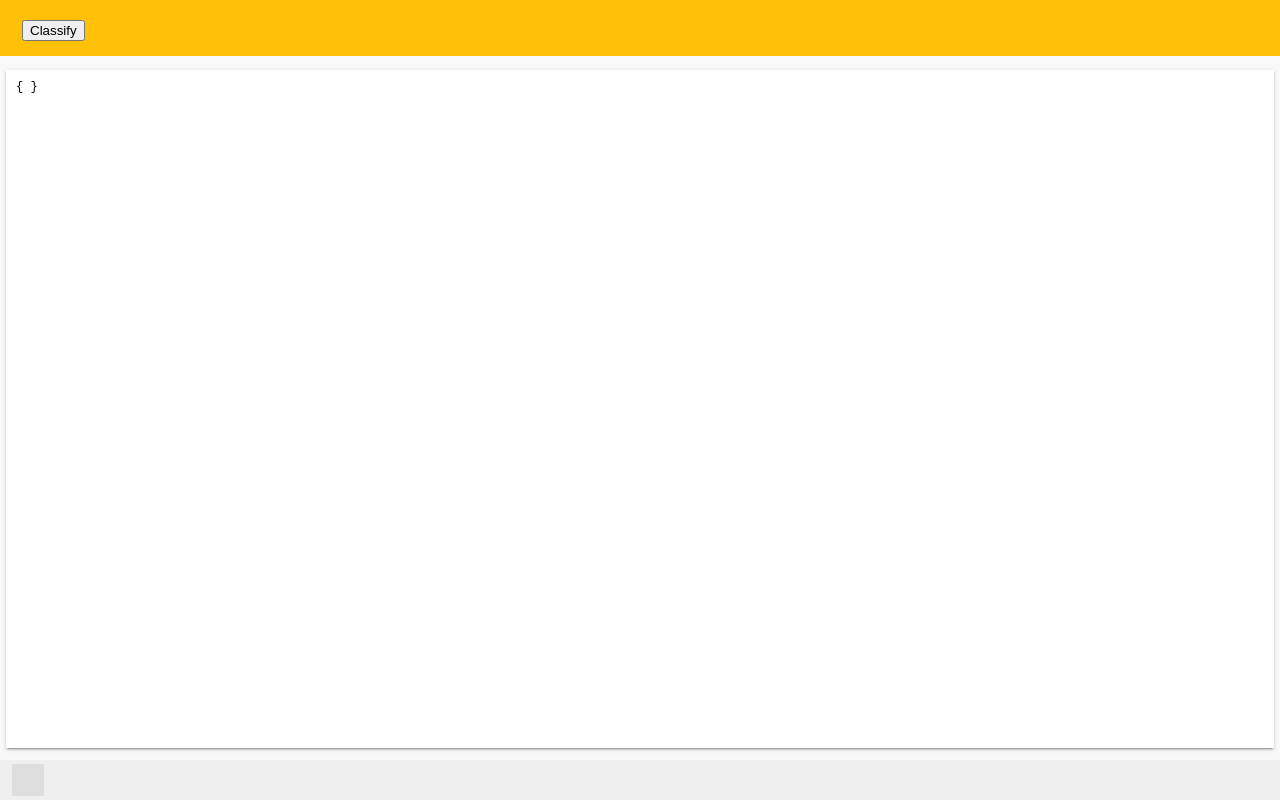
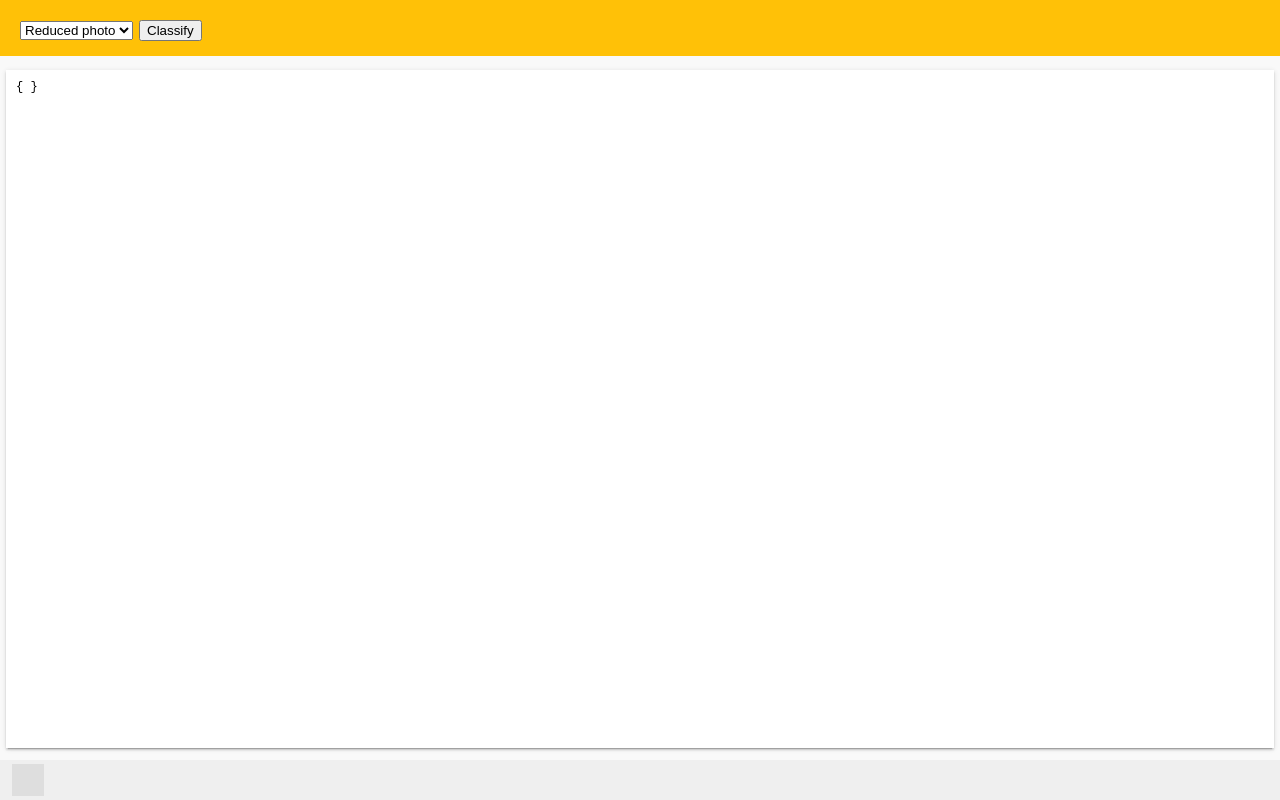
Before and after one commit to daiiz/tfPhotoPalette, a browser extension: page app/play.index.html in a window 1280 px wide. Drawn offline with Linux system fonts and the light colour scheme.

Commit message:
Play画面に画像サイズを選択するボタンを追加

```diff
--- a/app/play.index.css
+++ b/app/play.index.css
@@ -25,6 +25,12 @@ body {
     position: relative;
     top: 20px;
     left: 22px;
+}
+
+#select-img-size {
+    position: relative;
+    top: 20px;
+    left: 20px;
 }
 
 #res-panel {
--- a/app/play.index.html
+++ b/app/play.index.html
@@ -10,6 +10,11 @@
     </head>
     <body>
         <div id="head">
+            <select id="select-img-size">
+                <option value="mini">Reduced photo</option>
+                <option value="crop">Cropped Photo</option>
+                <option value="org">Original photo</option>
+            </select>
             <input type="text" placeholder="--theme" id="input-theme" style="display: none;">
             <button id="btn-classify">Classify</button>
         </div>
```
